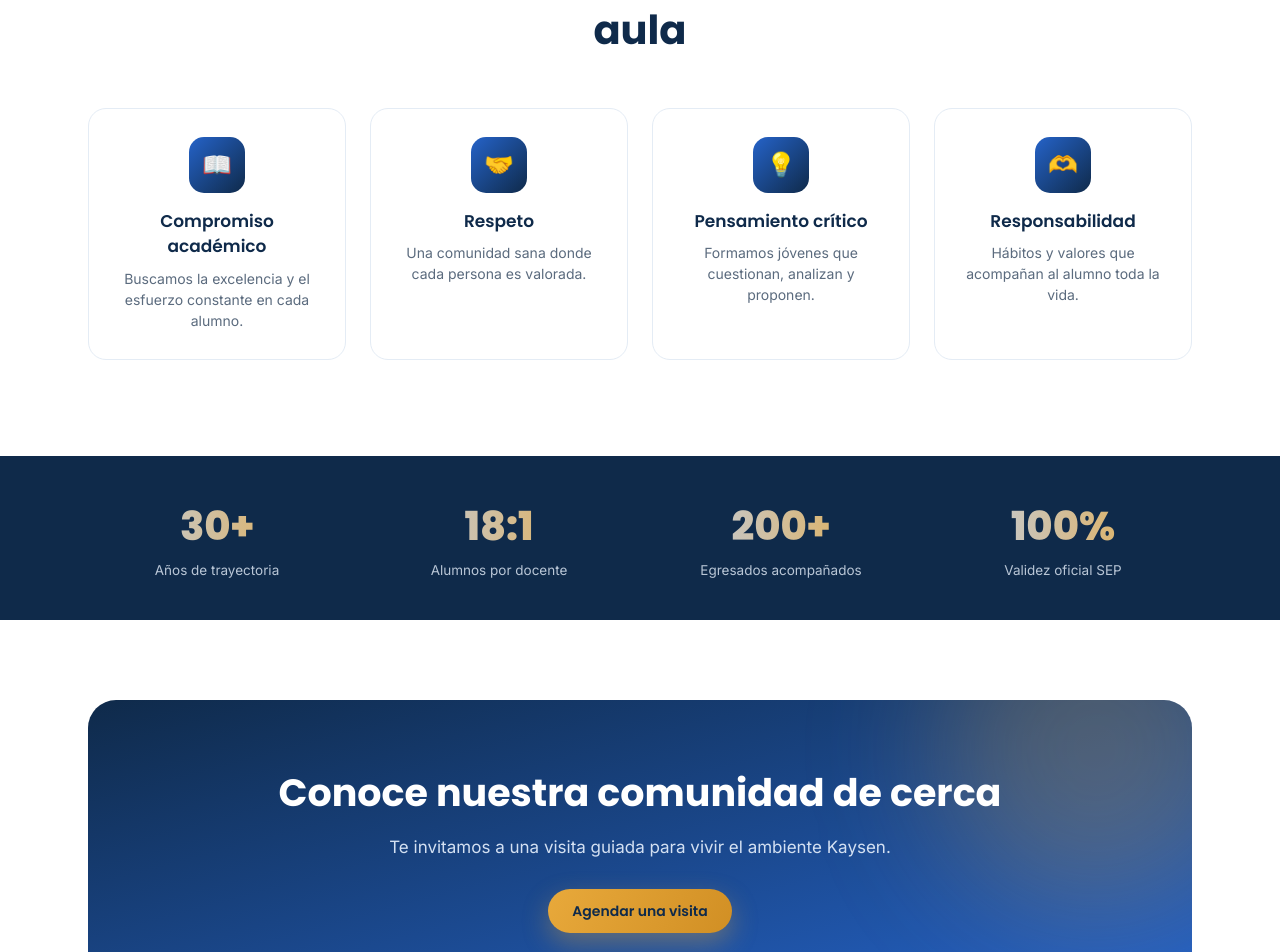
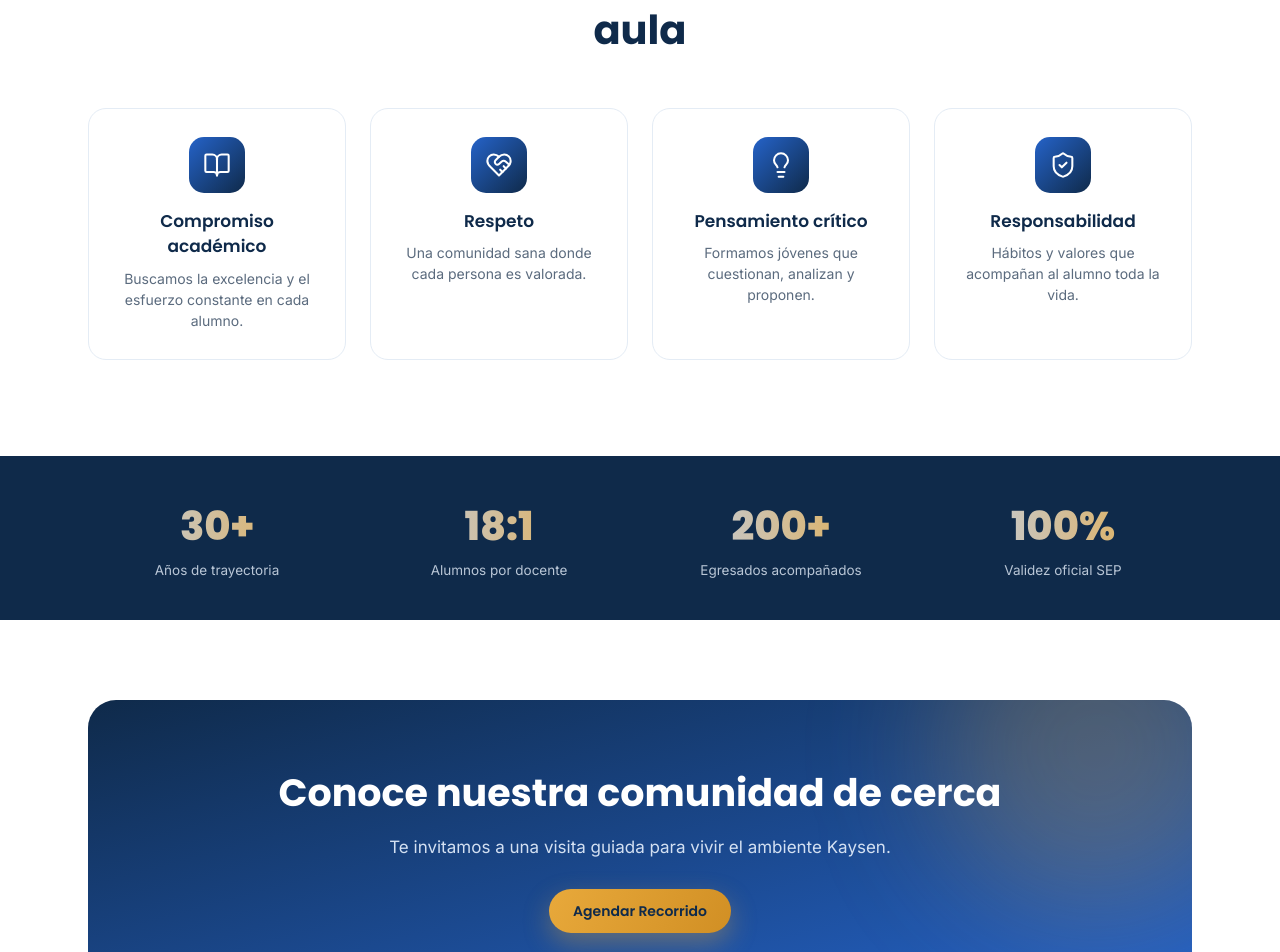
Before and after one commit to novumarketing/kaysen-web, a Next.js app: page /nosotros in a window 1280 px wide. Shown: the part 1700-2652 px from the top of the page. Built offline with nearby package versions, Linux system fonts and the light colour scheme.

Commit message:
UX: nosotros icons to Lucide

```diff
--- a/app/nosotros/page.tsx
+++ b/app/nosotros/page.tsx
@@ -1,4 +1,5 @@
 import type { Metadata } from "next";
+import { BookOpen, HeartHandshake, Lightbulb, ShieldCheck } from "lucide-react";
 import { PageHero, SectionHead, StatsBar, CtaBand } from "@/components/ui";
 import { WA_VISIT } from "@/components/site";
 
@@ -8,10 +9,10 @@ export const metadata: Metadata = {
 };
 
 const valores = [
-  { icon: "📖", title: "Compromiso académico", desc: "Buscamos la excelencia y el esfuerzo constante en cada alumno." },
-  { icon: "🤝", title: "Respeto", desc: "Una comunidad sana donde cada persona es valorada." },
-  { icon: "💡", title: "Pensamiento crítico", desc: "Formamos jóvenes que cuestionan, analizan y proponen." },
-  { icon: "🫶", title: "Responsabilidad", desc: "Hábitos y valores que acompañan al alumno toda la vida." },
+  { icon: BookOpen, title: "Compromiso académico", desc: "Buscamos la excelencia y el esfuerzo constante en cada alumno." },
+  { icon: HeartHandshake, title: "Respeto", desc: "Una comunidad sana donde cada persona es valorada." },
+  { icon: Lightbulb, title: "Pensamiento crítico", desc: "Formamos jóvenes que cuestionan, analizan y proponen." },
+  { icon: ShieldCheck, title: "Responsabilidad", desc: "Hábitos y valores que acompañan al alumno toda la vida." },
 ];
 
 export default function Nosotros() {
@@ -54,13 +55,16 @@ export default function Nosotros() {
         <div className="wrap">
           <SectionHead center kicker="Nuestros valores" title="Lo que vivimos cada día en el aula" />
           <div className="grid gap-6 sm:grid-cols-2 lg:grid-cols-4">
-            {valores.map((v) => (
+            {valores.map((v) => {
+              const Icon = v.icon;
+              return (
               <div key={v.title} className="rounded-xl2 border border-line bg-white p-7 text-center">
-                <div className="mx-auto mb-4 grid h-14 w-14 place-items-center rounded-[15px] bg-gradient-to-br from-blue to-navy text-2xl text-white">{v.icon}</div>
+                <div className="mx-auto mb-4 grid h-14 w-14 place-items-center rounded-[15px] bg-gradient-to-br from-blue to-navy text-white"><Icon className="h-7 w-7" strokeWidth={1.75} aria-hidden /></div>
                 <h3 className="font-display text-[17px] font-semibold text-navy">{v.title}</h3>
                 <p className="mt-2 text-[14px] text-muted">{v.desc}</p>
               </div>
-            ))}
+              );
+            })}
           </div>
         </div>
       </section>
@@ -72,7 +76,7 @@ export default function Nosotros() {
         { n: "100%", l: "Validez oficial SEP" },
       ]} />
 
-      <CtaBand title="Conoce nuestra comunidad de cerca" sub="Te invitamos a una visita guiada para vivir el ambiente Kaysen." href={WA_VISIT} label="Agendar una visita" />
+      <CtaBand title="Conoce nuestra comunidad de cerca" sub="Te invitamos a una visita guiada para vivir el ambiente Kaysen." href={WA_VISIT} label="Agendar Recorrido" />
     </main>
   );
 }
```
